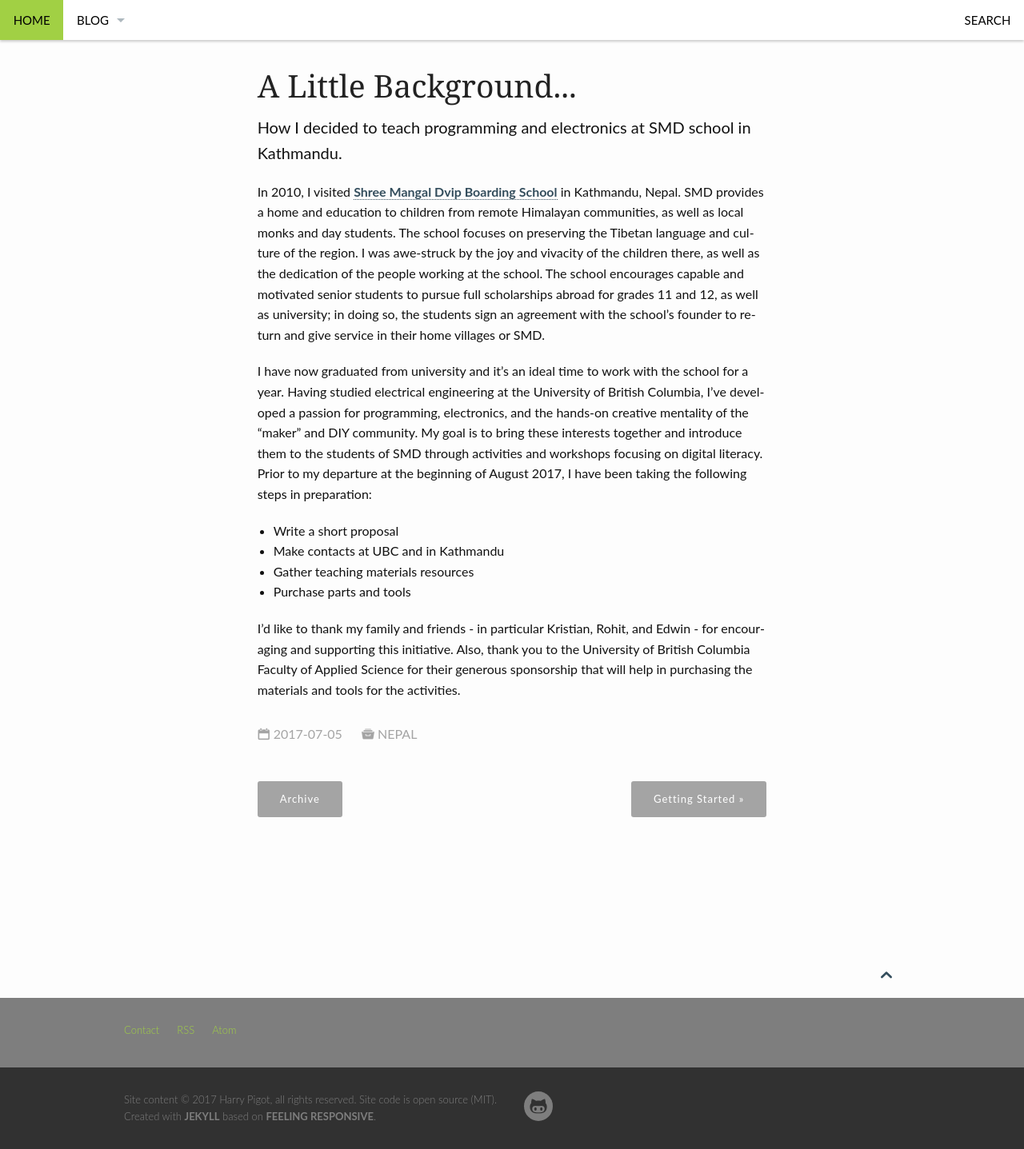
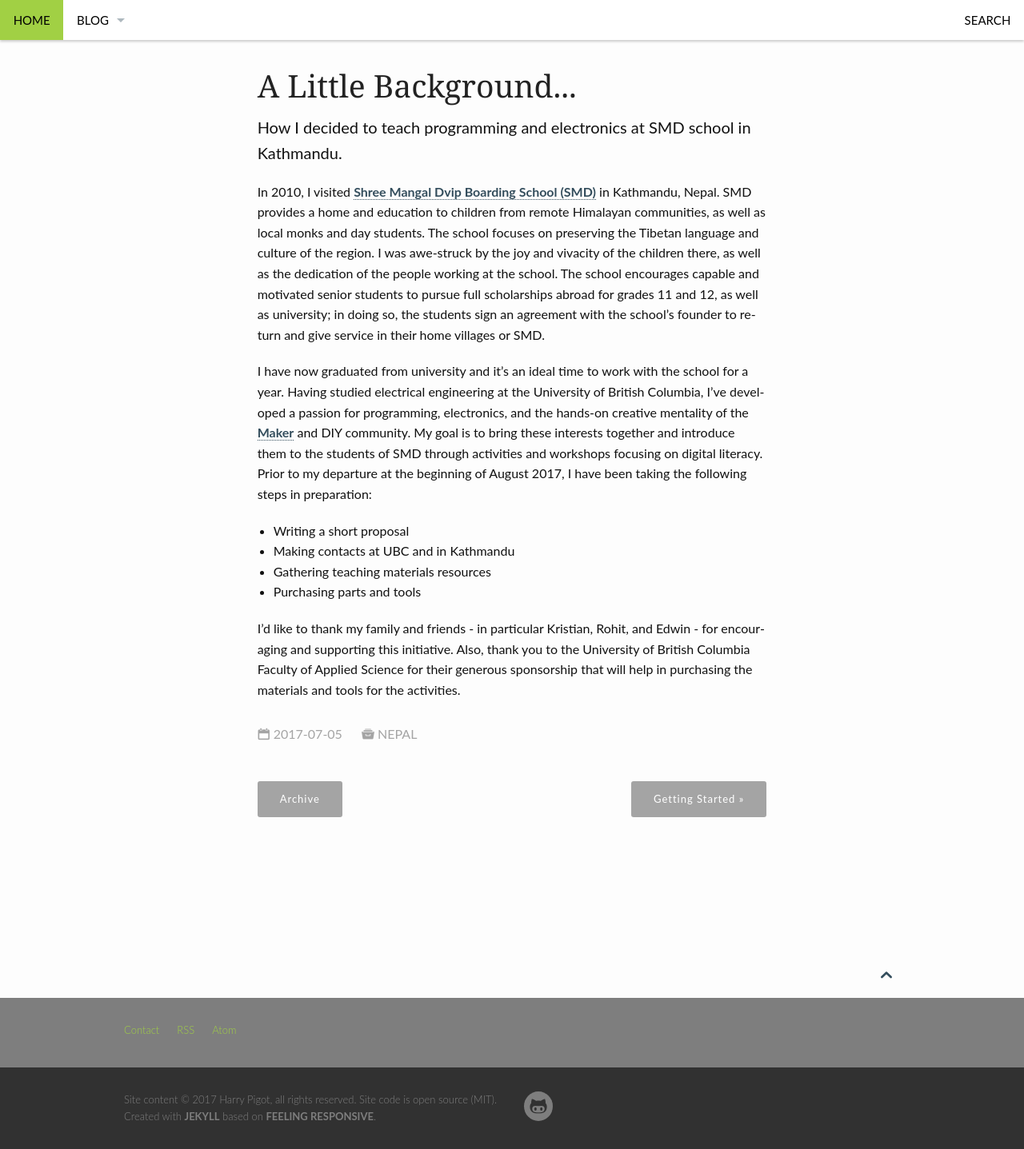
Before and after one commit to hpigot/hpigot.github.io, a Jekyll site: the page built from _posts/2017-07-05-background.md, in a window 1280 px wide. Shown: the whole page at 80% size. Built offline with Jekyll 4.4.1, drawn with Linux system fonts in a browser that asks for light colours.

Commit message:
file link updates, added arrival post

```diff
--- a/_posts/2017-07-05-background.md
+++ b/_posts/2017-07-05-background.md
@@ -7,13 +7,16 @@ category:
     - nepal
 ---
 
-In 2010, I visited [Shree Mangal Dvip Boarding School](https://www.himalayanchildren.org/) in Kathmandu, Nepal. SMD provides a home and education to children from remote Himalayan communities, as well as local monks and day students. The school focuses on preserving the Tibetan language and culture of the region. I was awe-struck by the joy and vivacity of the children there, as well as the dedication of the people working at the school. The school encourages capable and motivated senior students to pursue full scholarships abroad for grades 11 and 12, as well as university; in doing so, the students sign an agreement with the school's founder to return and give service in their home villages or SMD.
+In 2010, I visited [Shree Mangal Dvip Boarding School (SMD)][1] in Kathmandu, Nepal. SMD provides a home and education to children from remote Himalayan communities, as well as local monks and day students. The school focuses on preserving the Tibetan language and culture of the region. I was awe-struck by the joy and vivacity of the children there, as well as the dedication of the people working at the school. The school encourages capable and motivated senior students to pursue full scholarships abroad for grades 11 and 12, as well as university; in doing so, the students sign an agreement with the school's founder to return and give service in their home villages or SMD.
 
-I have now graduated from university and it's an ideal time to work with the school for a year. Having studied electrical engineering at the University of British Columbia, I've developed a passion for programming, electronics, and the hands-on creative mentality of the "maker" and DIY community. My goal is to bring these interests together and introduce them to the students of SMD through activities and workshops focusing on digital literacy. Prior to my departure at the beginning of August 2017, I have been taking the following steps in preparation:
+I have now graduated from university and it's an ideal time to work with the school for a year. Having studied electrical engineering at the University of British Columbia, I've developed a passion for programming, electronics, and the hands-on creative mentality of the [Maker][2] and DIY community. My goal is to bring these interests together and introduce them to the students of SMD through activities and workshops focusing on digital literacy. Prior to my departure at the beginning of August 2017, I have been taking the following steps in preparation:
 
-*	Write a short proposal
-*	Make contacts at UBC and in Kathmandu
-*	Gather teaching materials resources
-*	Purchase parts and tools
+*	Writing a short proposal
+*	Making contacts at UBC and in Kathmandu
+*	Gathering teaching materials resources
+*	Purchasing parts and tools
 
 I'd like to thank my family and friends - in particular Kristian, Rohit, and Edwin - for encouraging and supporting this initiative. Also, thank you to the University of British Columbia Faculty of Applied Science for their generous sponsorship that will help in purchasing the materials and tools for the activities.
+
+[1]: https://www.himalayanchildren.org/
+[2]: https://en.wikipedia.org/wiki/Maker_culture
```
Also changed, not shown: _posts/2017-07-31-gettingstarted.md (+4 -1 lines), feeling-responsive-barebones-version.jpg (deleted).
